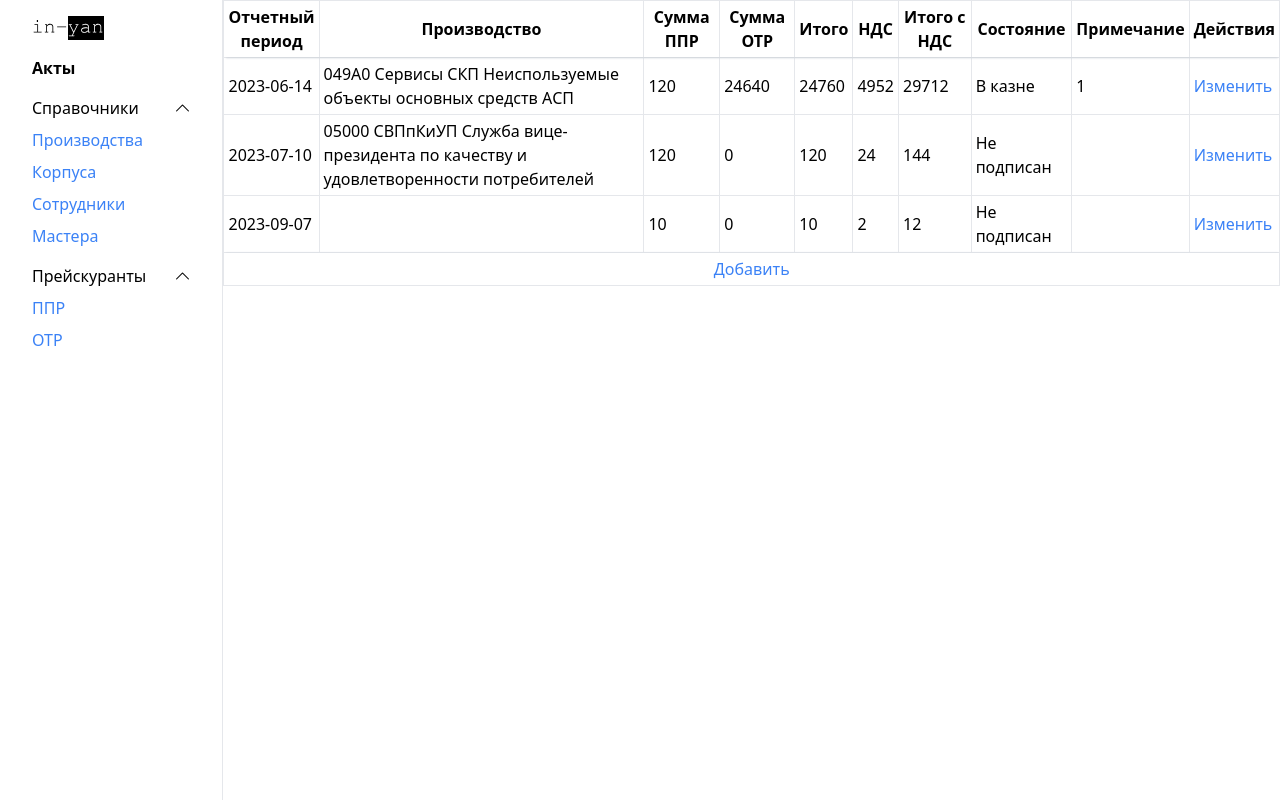
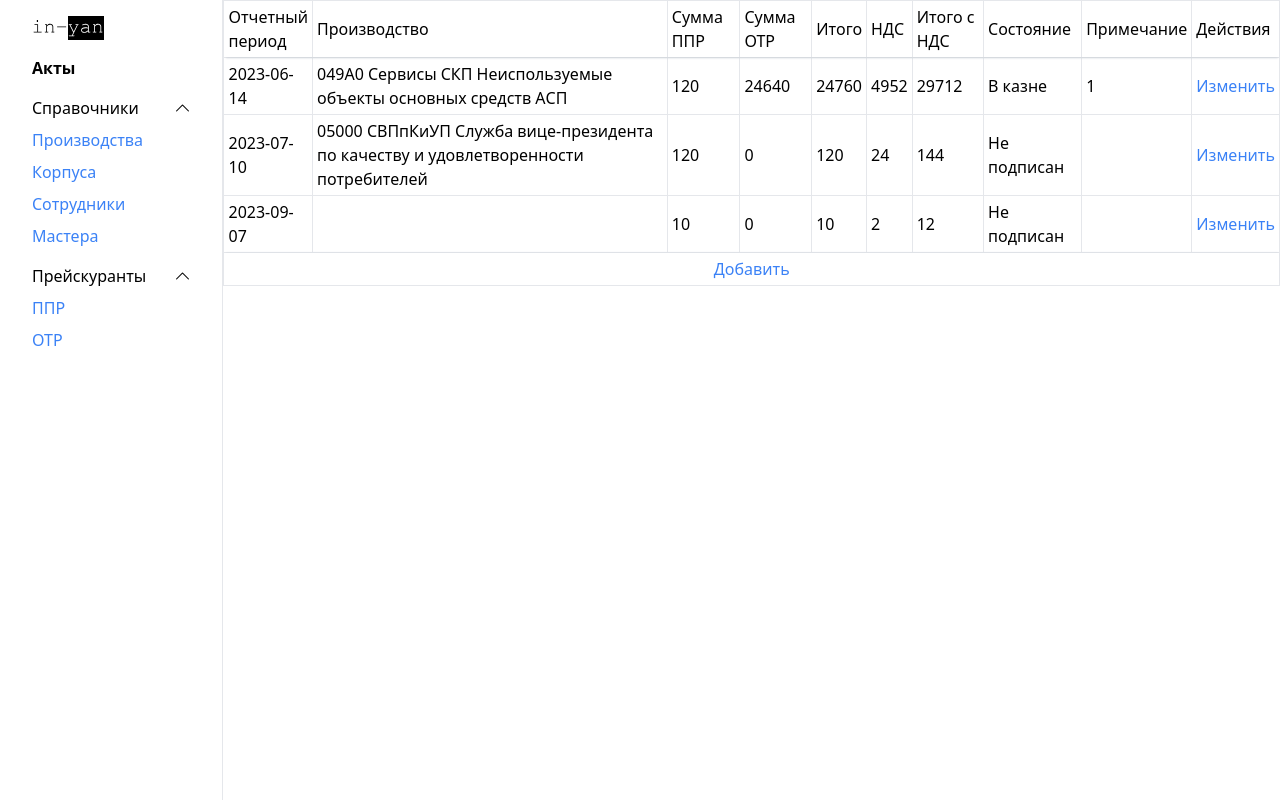
Before and after one commit to vladpechkin/in-yan-data, a Next.js app: page /acts in a window 1280 px wide. Built offline with nearby package versions, Linux system fonts and the light colour scheme.

Commit message:
Fix errors

```diff
--- a/components/RepairEditor.tsx
+++ b/components/RepairEditor.tsx
@@ -28,11 +28,12 @@ export const RepairEditor = observer(() => {
     selectedAct,
     setSelectedAct,
     getSelectedRepair,
+    comment
   } = useStore();
 
   useEffect(() => {
     setSelectedRepair({
-      описание: getRepairDescription(selectedRepair, selectedRepairType),
+      описание: getRepairDescription(selectedRepair, selectedRepairType, comment),
     });
   }, []);
 
@@ -41,7 +42,7 @@ export const RepairEditor = observer(() => {
       title="Ремонт"
       isOpen={!!selectedRepairType}
       close={() => setSelectedRepairType(null)}
-      className="w-full h-full"
+      className="w-full h-full gap-8"
     >
       <div className="flex gap-4">
         <Input
--- a/components/RepairObjectTable.tsx
+++ b/components/RepairObjectTable.tsx
@@ -1,10 +1,11 @@
 import { machinery } from "@/consts";
+import { Input } from "@/equix/Input";
 import { buildingOptions } from "@/options";
 import { useStore } from "@/pages/_app";
 import { InputOption, Repair } from "@/types";
 import { getRepairDescription, toOptions } from "@/utils";
 import { observer } from "mobx-react";
-import { Input } from "@/equix/Input";
+import { useState } from "react";
 
 export const RepairObjectTable = observer(() => {
   const {
@@ -16,9 +17,15 @@ export const RepairObjectTable = observer(() => {
     selectedRepairType,
   } = useStore();
 
+  const [comment, setComment] = useState("");
+
   const updateDescription = () =>
     setSelectedRepair({
-      описание: getRepairDescription(selectedRepair, selectedRepairType),
+      описание: getRepairDescription(
+        selectedRepair,
+        selectedRepairType,
+        comment
+      ),
     });
 
   return (
@@ -28,10 +35,11 @@ export const RepairObjectTable = observer(() => {
           <th colSpan={100}>Объекты проведения ремонта</th>
         </tr>
         <tr>
-          <th>Корпус</th>
-          <th>Оборудование</th>
+          <td>Корпус</td>
+          <td>Оборудование</td>
+          <td>Комментарий</td>
           {(selectedRepair as Repair).объектыРемонта.length > 1 && (
-            <th>Действия</th>
+            <td>Действия</td>
           )}
         </tr>
         {(selectedRepair as Repair).объектыРемонта.map((object, index) => (
@@ -71,6 +79,18 @@ export const RepairObjectTable = observer(() => {
                 className="w-4/5"
               />
             </td>
+            <td>
+              <Input
+                value={object.comment}
+                onChange={(value: string) => {
+                  updateRepairObject(object.id, {
+                    ...object,
+                    comment: value,
+                  });
+                  updateDescription();
+                }}
+              />
+            </td>
             {(selectedRepair as Repair).объектыРемонта.length > 1 && (
               <td className="w-20">
                 <button
--- a/components/RepairTable.tsx
+++ b/components/RepairTable.tsx
@@ -25,12 +25,12 @@ export const RepairTable: FC<Props> = observer(
           </tr>
           {repairs.length > 0 && (
             <tr>
-              <th>№</th>
-              <th>Наименование работ</th>
-              <th>Ед. изм.</th>
-              <th>Кол-во</th>
-              <th>Сумма</th>
-              <th>Действия</th>
+              <td>№</td>
+              <td>Наименование работ</td>
+              <td>Ед. изм.</td>
+              <td>Кол-во</td>
+              <td>Сумма</td>
+              <td>Действия</td>
             </tr>
           )}
           {repairs.length > 0 ? (
--- a/components/ShiftTable.tsx
+++ b/components/ShiftTable.tsx
@@ -14,9 +14,9 @@ export const ShiftTable = observer(() => {
           <th colSpan={100}>Смены</th>
         </tr>
         <tr>
-          <th>Дата</th>
-          <th>Сотрудники</th>
-          <th>Действия</th>
+          <td>Дата</td>
+          <td>Сотрудники</td>
+          <td>Действия</td>
         </tr>
         {(selectedRepair as Repair).смены.map((shift, index) => (
           <tr key={index}>
--- a/components/WorkTable.tsx
+++ b/components/WorkTable.tsx
@@ -14,14 +14,14 @@ export const WorkTable = observer(() => {
     deleteWork,
     updateWork,
     selectedRepairType,
-    getSelectedWorks,
+    comment
   } = useStore();
 
   const workOptions = toOptions(Object.keys(getWorks(selectedRepairType)));
 
   const updateDescription = () =>
     setSelectedRepair({
-      описание: getRepairDescription(selectedRepair, selectedRepairType),
+      описание: getRepairDescription(selectedRepair, selectedRepairType, comment),
     });
 
   const [isRadioOpen, setIsRadioOpen] = useState(false);
@@ -34,11 +34,11 @@ export const WorkTable = observer(() => {
           <th colSpan={100}>Проведенные работы</th>
         </tr>
         <tr>
-          <th>Тип работы</th>
-          <th>Кол-во</th>
-          <th>Ед. изм.</th>
-          <th>Цена</th>
-          {(selectedRepair as Repair).работы.length > 1 && <th>Действия</th>}
+          <td>Тип работы</td>
+          <td>Кол-во</td>
+          <td>Ед. изм.</td>
+          <td>Цена</td>
+          {(selectedRepair as Repair).работы.length > 1 && <td>Действия</td>}
         </tr>
         {(selectedRepair as Repair).работы.map((work, index) => {
           return (
--- a/consts.ts
+++ b/consts.ts
@@ -117,6 +117,7 @@ export const getEmptyRepairObject = (): RepairObject => ({
   id: uuidv4(),
   корпус: "",
   оборудование: [],
+  comment: ""
 });
 
 export const getEmptyRepair = (): Repair => ({
--- a/equix/Dialog.tsx
+++ b/equix/Dialog.tsx
@@ -48,7 +48,7 @@ export const Dialog: FC<Props> = ({
   return isOpen ? (
     <div className="w-full h-full bg-black absolute top-0 left-0 bg-opacity-50 flex overflow-y-auto z-10">
       <dialog
-        className={`bg-white p-4 flex flex-col gap-4 min-w-[320px] max-w-screen-sm shadow-2xl sm:mt-0 overflow-y-auto ${
+        className={`bg-white p-4 flex flex-col gap-4 min-w-[320px] max-w-screen-md shadow-2xl sm:mt-0 overflow-y-auto ${
           className || ""
         }`}
         onClick={(e) => e.stopPropagation()}
--- a/equix/EntitiesEditor.tsx
+++ b/equix/EntitiesEditor.tsx
@@ -92,7 +92,7 @@ export const EntitiesEditor: FC<Props> = ({
               </tr>
               <tr>
                 {entityKeys.map((key, index) => (
-                  <th key={index}>{key}</th>
+                  <td key={index}>{key}</td>
                 ))}
               </tr>
             </thead>
--- a/pages/acts/index.tsx
+++ b/pages/acts/index.tsx
@@ -30,16 +30,16 @@ const Page = observer(() => {
       <table className="w-full">
         <thead>
           <tr>
-            <th className="w-16">Отчетный период</th>
-            <th>Производство</th>
-            <th>Сумма ППР</th>
-            <th>Сумма ОТР</th>
-            <th>Итого</th>
-            <th>НДС</th>
-            <th>Итого с НДС</th>
-            <th>Состояние</th>
-            <th>Примечание</th>
-            <th className="w-16">Действия</th>
+            <td className="w-16">Отчетный период</td>
+            <td>Производство</td>
+            <td>Сумма ППР</td>
+            <td>Сумма ОТР</td>
+            <td>Итого</td>
+            <td>НДС</td>
+            <td>Итого с НДС</td>
+            <td>Состояние</td>
+            <td>Примечание</td>
+            <td className="w-16">Действия</td>
           </tr>
         </thead>
         <tbody>
--- a/store.ts
+++ b/store.ts
@@ -13,6 +13,7 @@ interface Store {
   selectedAct: Act;
   selectedRepairType: null | RepairType;
   selectedRepair: null | Repair;
+  comment: string;
   setSelectedRepairType: (type: RepairType) => void;
 
   setSelectedAct: (act: Partial<Act>) => void;
@@ -40,12 +41,18 @@ interface Store {
   getSelectedWorks: () => void;
 
   getSelectedRepair: () => void;
+
+  setComment: (value:string) => void;
 }
 
 export const createStore = (): Store => ({
   selectedAct: getEmptyAct(),
   selectedRepairType: null,
   selectedRepair: null,
+  comment: "",
+  setComment(value) {
+    this.comment = value;
+  },
   getSelectedRepair() {
     return this.selectedRepair;
   },
--- a/types.ts
+++ b/types.ts
@@ -21,6 +21,7 @@ export interface RepairObject {
   id: string;
   корпус: string;
   оборудование: Machine[];
+  comment: string
 }
 
 export interface Shift {
--- a/utils.ts
+++ b/utils.ts
@@ -86,7 +86,7 @@ export const getRepairTypePrice = (
 export const getActPrice = (act: Act) =>
   getRepairTypePrice(act.ППР) + getRepairTypePrice(act.ОТР);
 
-export const getRepairDescription = (repair: Repair, type: RepairType) => {
+export const getRepairDescription = (repair: Repair, type: RepairType, comment: string) => {
   const machinery = repair?.объектыРемонта
     ?.map((object) => object?.оборудование)
     .flat();
@@ -107,7 +107,7 @@ export const getRepairDescription = (repair: Repair, type: RepairType) => {
   const objs = repair.объектыРемонта
     .map(
       (obj) =>
-        `${obj.оборудование.join(", ")} в корп. ${obj.корпус
+        `${obj.оборудование.join(`, `)} ${obj.comment} в корп. ${obj.корпус
           .split(" ")[0]
           .replaceAll(/\s[а-яА-Я]/g, "")}`
     )
```
